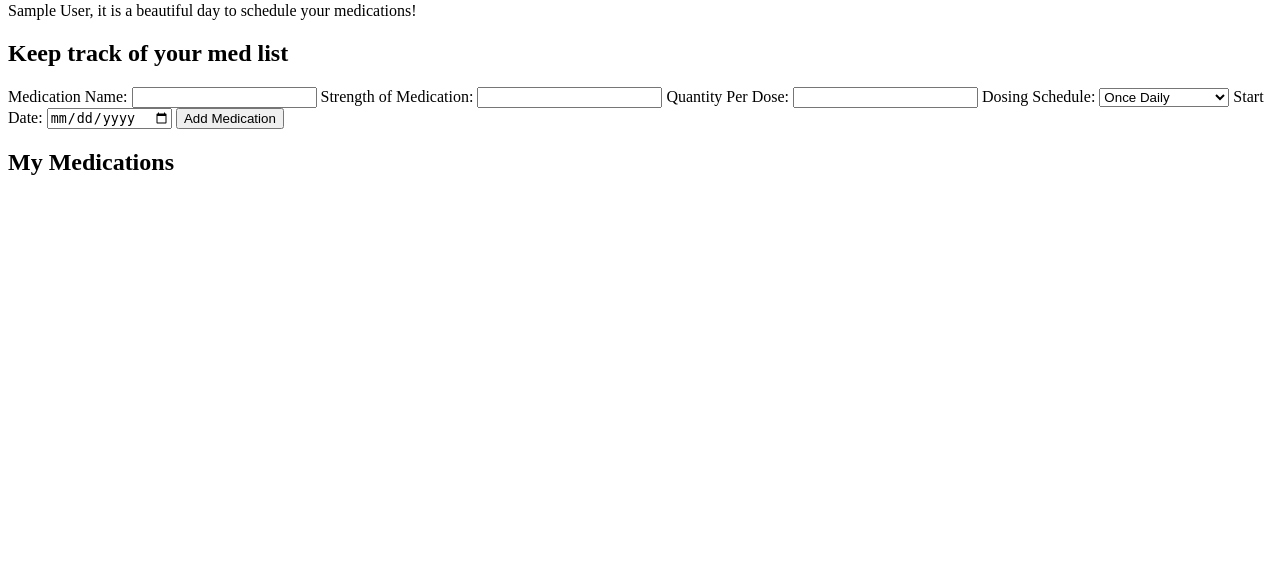
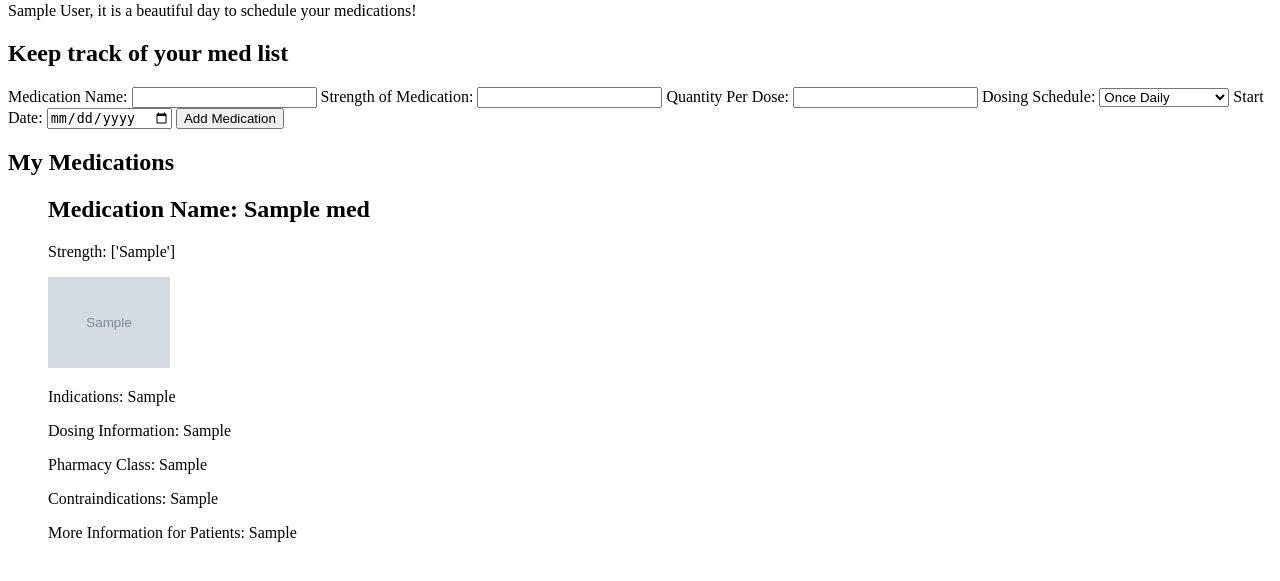
Before and after one commit to ReyBernDia/MyPillHelper, a Flask app: page /user-page in a window 1280 px wide. Shown: the part 201-782 px from the top of the page. Run offline with Flask 2, Linux system fonts and the light colour scheme; the visitor is signed in with stand-in values (Sample User, id 1); tables that the repository leaves empty hold one stand-in row (values such as "Sample post"); grey boxes marked "Sample" are stand-in pictures.

Commit message:
User medication list displayed on User page.

```diff
--- a/db_query_functions.py
+++ b/db_query_functions.py
@@ -67,3 +67,30 @@ def make_dictionary_from_query(query_results):
         print("###############")
         print(query_dictionary)
         return query_dictionary
+
+def make_dictionary_for_user_meds(query_results):
+
+    query_dictionary = {}
+    for med in query_results:
+
+        key = med.med.medicine_name
+        strength = med.med.strength
+        img_path = med.med.img_path
+        indications = med.indications
+        dose_admin = med.dose_admin
+        pharm_class = med.pharm_class
+        contraindications = med.contraindications
+        more_info = med.more_info
+
+        if key not in query_dictionary:
+                query_dictionary[key] = {"strength":[strength],
+                                         "img_path": [img_path],
+                                         "indications":indications,
+                                         "dose_admin": dose_admin,
+                                         "pharm_class": pharm_class,
+                                         "contraindications": contraindications,
+                                         "more_info": more_info}
+        else:
+            query_dictionary[key]["img_path"].append(img_path)
+
+    return query_dictionary
--- a/server.py
+++ b/server.py
@@ -154,11 +154,15 @@ def display_user_page():
     user = Users.query.filter(Users.user_id == session['user_id']).first()
 
     medications = user.u_meds #get medications for user in session.
+    print(medications)
+
+    med_dictionary = db_query.make_dictionary_for_user_meds(medications)
+    print(med_dictionary)
 
 
     return render_template('user_page.html',
                             user=user,
-                            medications=medications)
+                            med_options=med_dictionary)
 
 # @app.route('/user-settings', methods=['POST'])
 # def process_user_settings():
@@ -260,10 +264,6 @@ def add_med_to_databse():
     print('###########THIS IS DB INFO BACK IN /ADD_MED##################')
     print(db_med_image)
 
-    #THIS IS THE IMAGE LINK FOR THE MEDICATION
-
-    #When API call then DB info img and strength is None
-    #When DB called APi is None.
     if api_info == None:
         s = db_med_strength.split()
         strength = s[0]
@@ -291,9 +291,12 @@ def add_med_to_databse():
         del session['dosing_schedule']
         del session['rx_start_date']
     else:
-        strength = session['strength']
-        session_med_name = session['med_for_name']
-        med_name = ((session_med_name.upper())+ strength)
+
+        med_name = session['med_for_name']
+
+        session_strength = session['strength']
+        strength = ((med_name.upper())+ " " + session_strength)
+
         qty_per_dose = session['qty_per_dose']
         times_per_day = session['dosing_schedule']
         rx_start_date = session['rx_start_date']
@@ -331,9 +334,12 @@ def add_med_to_databse():
         elif (len(pharm_class) != 0) and (len(pharm_class)>64):
             pharm_class = (pharm_class[2:62]+"...")
 
+        img_path = ("https://res.cloudinary.com/ddvw70vpg/image/upload/v1573708367/production_images/No_Image_Available.jpg")
+
         new_med = Meds(strength=strength,
                        medicine_name=(brand_name.capitalize()),
-                       has_image=False)
+                       has_image=False,
+                       img_path=img_path)
         db.session.add(new_med)
         db.session.commit()
 
@@ -361,21 +367,24 @@ def add_med_to_databse():
         del session['dosing_schedule']
         del session['rx_start_date']
 
+    medications = user.u_meds #get medications for user in session.
+
+    med_dictionary = db_query.make_dictionary_for_user_meds(medications)
 
     flash("Medication Added!")
-    return render_template('user_page.html', user=user)
+    return render_template('user_page.html', user=user, med_options=med_dictionary)
 
-@app.route("/add_med_unverified")
-def display_add_medication_form():
+# @app.route("/add_med_unverified")
+# def display_add_medication_form():
 
-    user = Users.query.filter(Users.user_id == session['user_id']).first()
-    session['user_name'] = user.f_name
+#     user = Users.query.filter(Users.user_id == session['user_id']).first()
+#     session['user_name'] = user.f_name
 
-    ##CONSTRUCT ADD MEDICATION TO DATABASE##
+#     ##CONSTRUCT ADD MEDICATION TO DATABASE##
 
-    flash("""We added your medication, however, there is no further information
-             regarding your medication at this time.""")
-    return render_template('user_page.html', user=user)
+#     flash("""We added your medication, however, there is no further information
+#              regarding your medication at this time.""")
+#     return render_template('user_page.html', user=user)
 
 
 if __name__ == "__main__":
--- a/templates/user_page.html
+++ b/templates/user_page.html
@@ -34,6 +34,25 @@
 
 
     <h2>My Medications</h2>
+    <div>
+      <ul>
+      {% for key, value in med_options.items() %}
+
+        <div id="user_meds">
+        <h2 id="med_name"> Medication Name: {{ key }} </h2>
+
+        <p>Strength: {{ value['strength'] }}</p>
+        <img src="{{ value['img_path'][0] }}" width =10% height=10%>
+        <p>Indications: {{ value['indications'] }}</p>
+        <p>Dosing Information: {{ value['dose_admin'] }}</p>
+        <p>Pharmacy Class: {{ value['pharm_class'] }}</p>
+        <p>Contraindications: {{ value['contraindications'] }}</p>
+        <p>More Information for Patients: {{ value['more_info'] }}</p>
+        </div>
+
+      {% endfor %}
+      </ul>
+    </div>
 
     <ul>
 
```
